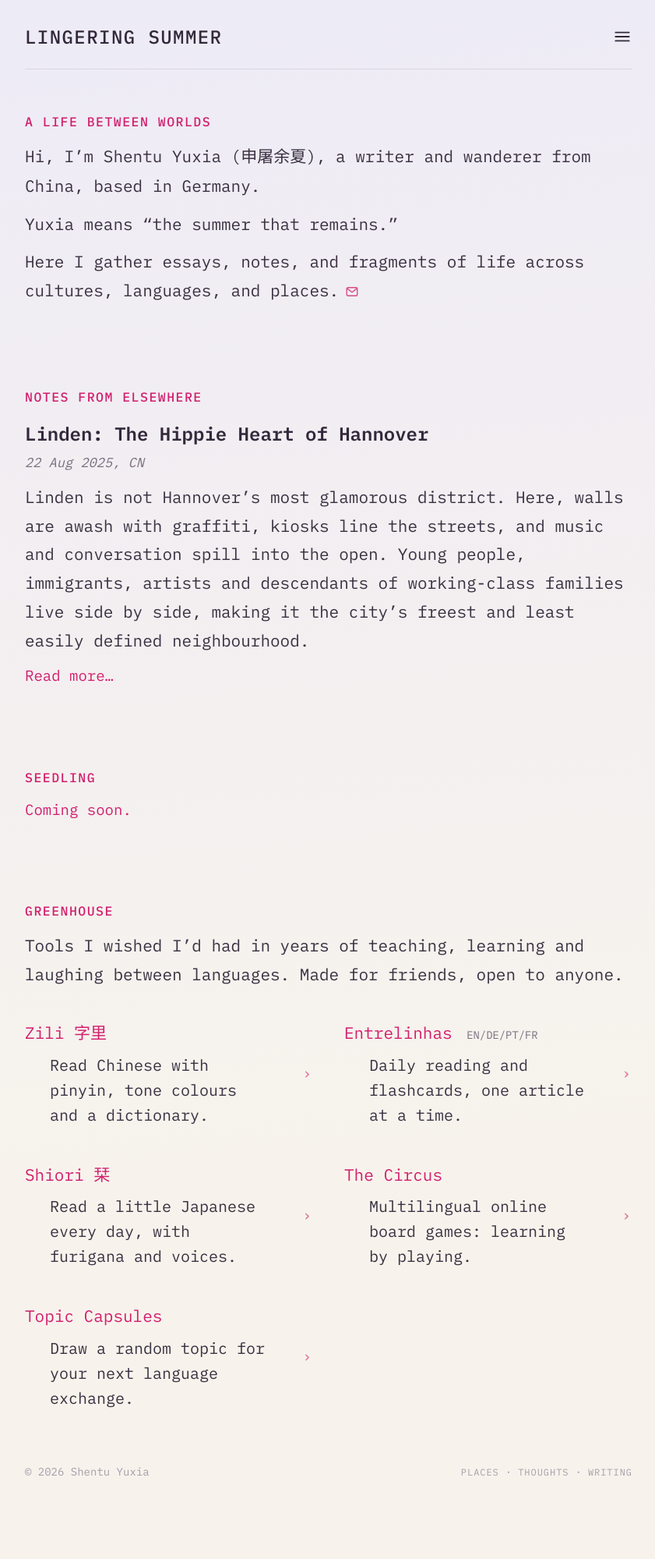
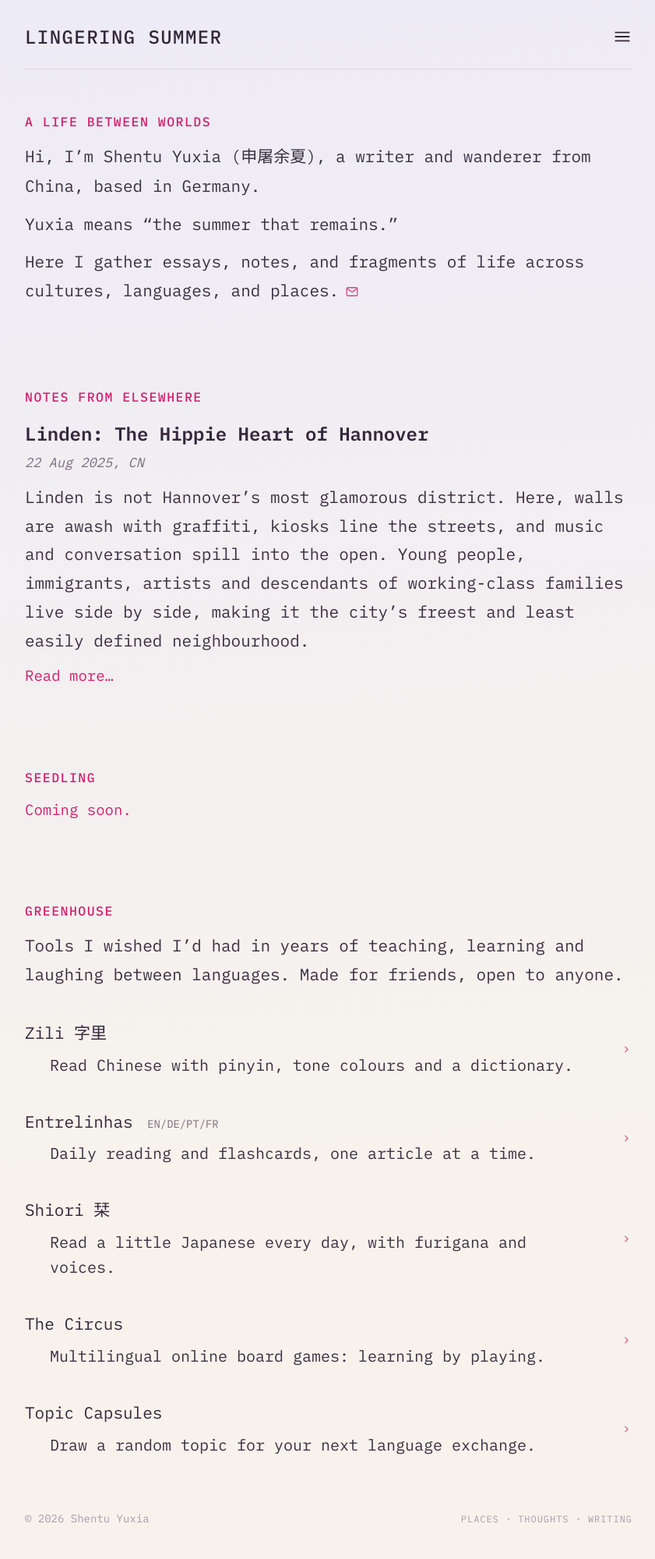
Before and after one commit to Shentuyuxia/lingersummer, a Jekyll site: the page built from index.html, in a window 1280 px wide. Shown: the whole page at 78% size, without its empty margins (218-1059 px from the left). Built offline with Jekyll 4.4.1, drawn with Linux system fonts in a browser that asks for light colours; before the commit the page ends 1940 px from its top, so only the background shows below that.

Commit message:
Greenhouse: one tool per row, names in dark ink like essay titles
Co-Authored-By: Claude Opus 5.5 <noreply@anthropic.com>
Claude-Session: https://claude.ai/code/session_015WS6KrdzTWWzbZ5CE5hxyi

```diff
--- a/index.html
+++ b/index.html
@@ -240,11 +240,11 @@ layout: null
   .row:active{background:rgba(150,128,200,.24)}
   .row:focus-visible{outline:1.5px solid rgba(150,128,200,.5);outline-offset:0}
   /* tools: all five, two columns, no logos, no lines */
-  .proj.two{display:grid;grid-template-columns:1fr 1fr;gap:10px 40px;margin-top:22px!important}
+  .proj.two{display:grid;grid-template-columns:1fr;gap:6px;margin-top:22px!important}
   .proj.two li+li{border-top:0!important}
   .proj.two .row{grid-template-columns:1fr 14px!important;align-items:start!important;align-content:start;height:100%}
   .proj.two .row .go{align-self:center}
-  .proj.two .row b,.proj.two .row b .zh{color:var(--accent)!important;font-weight:400!important}
+  .proj.two .row b,.proj.two .row b .zh{color:var(--ink)!important;font-weight:400!important}
   .proj.two .row b{font-size:clamp(17.5px,1.65vw,21px)!important;margin-bottom:6px!important}
   .proj.two .row b .langs{font-size:.66em!important;color:#7a6f80!important}
   .proj.two .row:hover b{text-decoration-color:var(--rule)}
```
